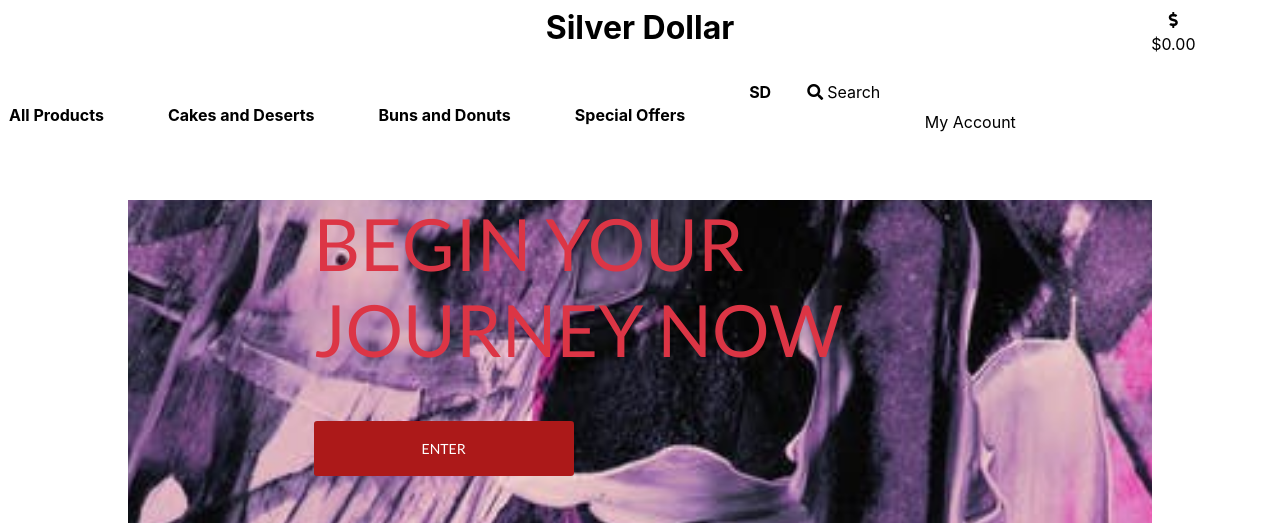
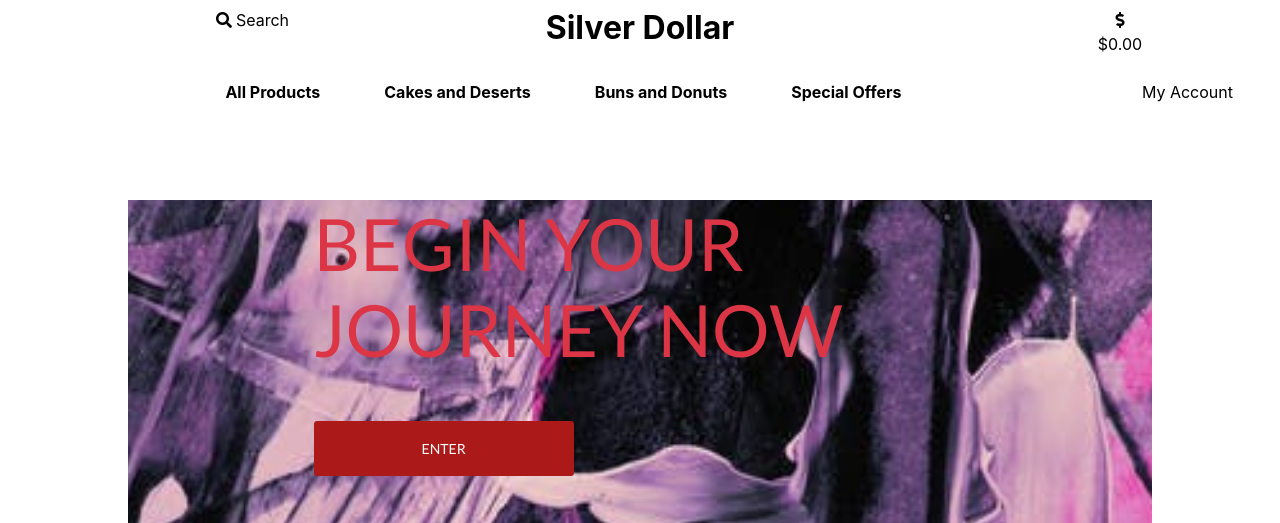
Before and after one commit to johnston9/la-donut, a Django app: page / in a window 1280 px wide. Shown: the top 523 px of the page. Run offline with Django 3.2, Linux system fonts and the light colour scheme; some libraries are stand-ins or nearby versions.

Commit message:
Third nav/header version

```diff
--- a/templates/base.html
+++ b/templates/base.html
@@ -50,12 +50,37 @@
     <header class="container-fluid fixed-top">
         <!--name row-->
         <div class="row">
+            <div class="col-3">
+            <!--search form-->
+            <a class="text-black nav-link float-right" href="#" id="mobile-search" data-toggle="dropdown" aria-haspopup="true" aria-expanded="false">
+                <div class="">
+                    <span class="icon float-left">
+                        <i class="fas fa-search"></i>
+                    </span>
+                    <p class="float-right ">Search</p>
+                </div>
+            </a>
+        <div class="dropdown-menu border-0 w-100 p-3 rounded-0 my-0" aria-labelledby="mobile-search">
+        <form method="GET" action="">
+            <div class="input-group w-100">
+                <input class="form-control border border-black rounded-0" type="text" name="q" placeholder="Find">
+                <div class="input-group-append">
+                    <button class="form-control btn btn-black border border-black rounded-0" type="submit">
+                        <span class="icon">
+                            <i class="fas fa-search"></i>
+                        </span>
+                    </button>
+                </div>
+            </div>
+        </form>
+        </div>
+            </div>
             <!--name-->
-            <div class="col-8 offset-2 my-auto py-1 text-center">
+            <div class="col-6 my-auto py-1 text-center">
                 <h2 class="name text-black"><strong>Silver Dollar</strong></h2>
             </div>
             <!--total-->
-            <div class="col-2">
+            <div class="col-3">
                 <a class="{% if grand_total %}text-gold font-weight-bold{% else %}text-black{% endif %} nav-link" href="">
                     <div class="text-center">
                         <i class="fas fa-dollar-sign"></i>
@@ -72,42 +97,13 @@
 
         <!--bottom row-->
         <div class="row w-100">
+            <!--logo-->
             <!--products-->
-                <nav class="navbar navbar-expand-lg navbar-light">
-                    <button class="text-center navbar-toggler" type="button" data-toggle="collapse" data-target="#main-nav" aria-controls="main-nav" aria-expanded="false" aria-label="Toggle navigation">
+                <nav class="navbar navbar-expand-lg navbar-light w-100">
+                    <button class="text-center my-auto py-1 navbar-toggler" type="button" data-toggle="collapse" data-target="#main-nav" aria-controls="main-nav" aria-expanded="false" aria-label="Toggle navigation">
                         <span class="">Products</span>
                     </button>
                     {% include 'includes/product-nav.html' %}
-            <!--logo-->
-                <ul>
-                <li class="list-inline-item">
-                <a href="{% url 'home' %}" class="float-left nav-link">
-                    <p class="text-black my-0"><strong>SD</strong></p>
-                </a>
-                <!--search form-->
-                    <a class="text-black nav-link float-right" href="#" id="mobile-search" data-toggle="dropdown" aria-haspopup="true" aria-expanded="false">
-                        <div class="">
-                            <span class="icon float-left">
-                                <i class="fas fa-search"></i>
-                            </span>
-                            <p class="float-right ">Search</p>
-                        </div>
-                    </a>
-                <div class="dropdown-menu border-0 w-100 p-3 rounded-0 my-0" aria-labelledby="mobile-search">
-                <form method="GET" action="">
-                    <div class="input-group w-100">
-                        <input class="form-control border border-black rounded-0" type="text" name="q" placeholder="Find">
-                        <div class="input-group-append">
-                            <button class="form-control btn btn-black border border-black rounded-0" type="submit">
-                                <span class="icon">
-                                    <i class="fas fa-search"></i>
-                                </span>
-                            </button>
-                        </div>
-                    </div>
-                </form>
-                </div>
-                </li>
                 <!--account-->
                 <li class="list-inline-item">
                 <a class="text-black nav-link" href="#" id="user-options" data-toggle="dropdown" aria-haspopup="true" aria-expanded="false">
@@ -128,7 +124,6 @@
                     {% endif %}
                 </div>
                 </li>
-            </ul>
                 </nav>
         </div>
     </header>
```
